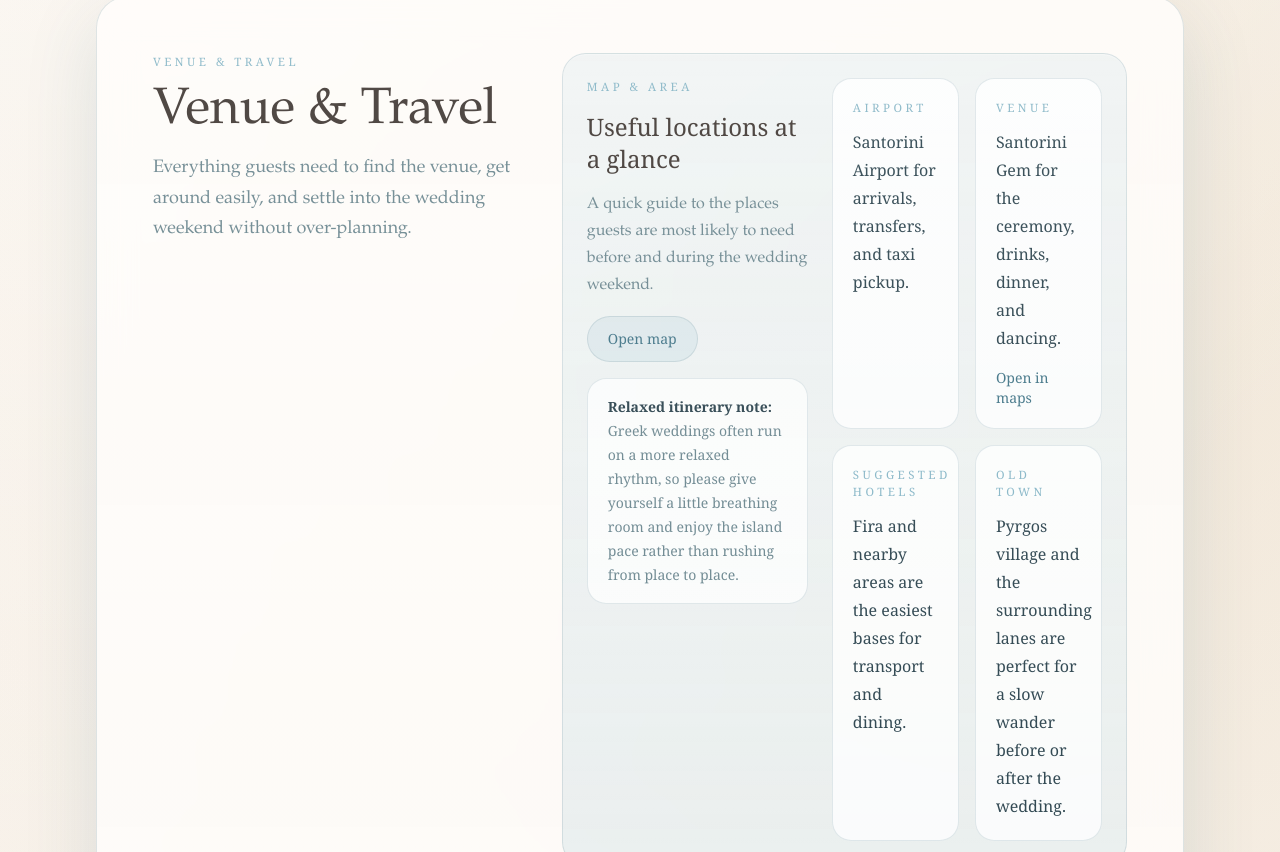
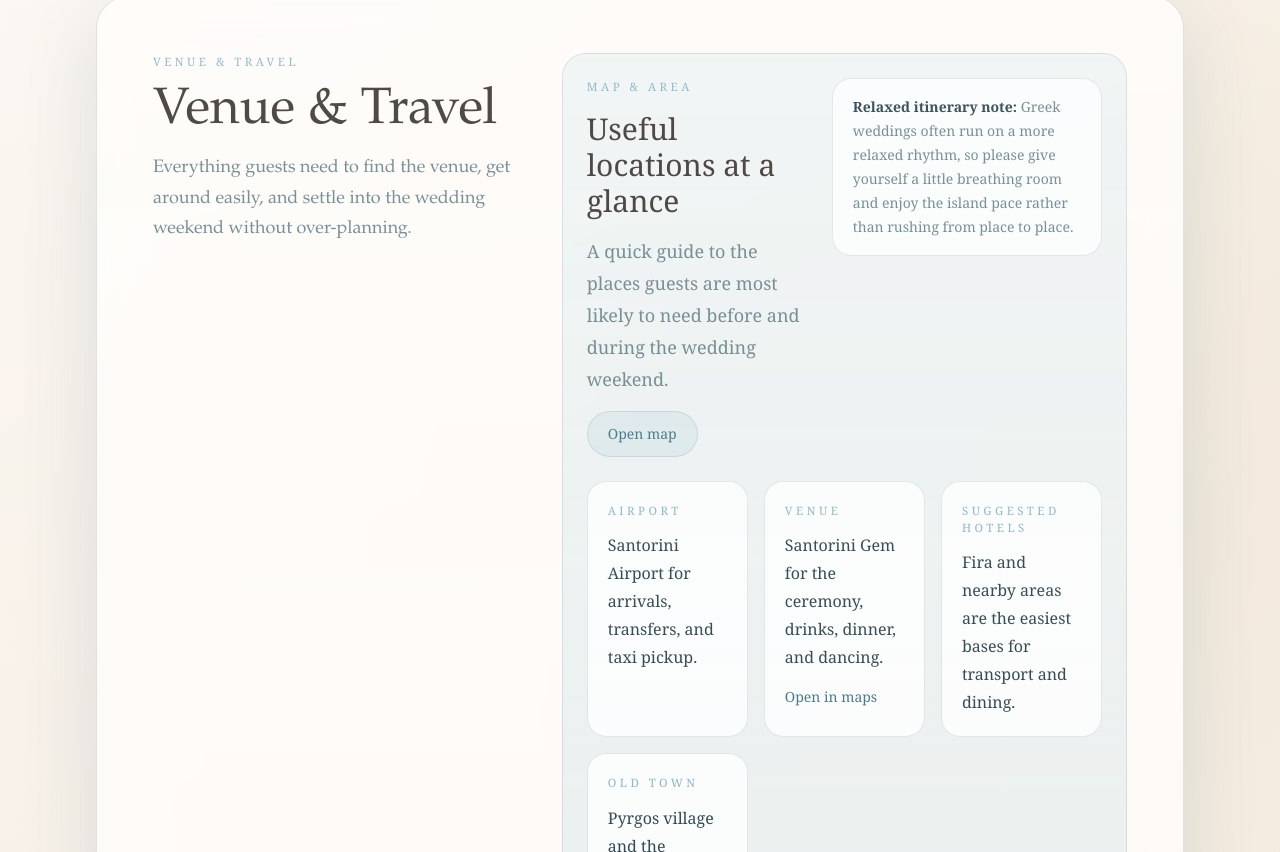
Before and after one commit to dh1612/wedding-website-platform, a Next.js app: page /wedding in a window 1280 px wide. Shown: the part 1148-2000 px from the top of the page. Built offline with nearby package versions, Linux system fonts and the light colour scheme.

Commit message:
Improve desktop layout for map and area section

```diff
--- a/components/travel-section.tsx
+++ b/components/travel-section.tsx
@@ -57,13 +57,16 @@ export function TravelSection({ weddingData }: TravelSectionProps) {
             ) : null}
             {showMapUtility ? (
               <article className="accent-panel rounded-[1.5rem] p-6 sm:col-span-2">
-                <div className="grid gap-6 lg:grid-cols-[0.9fr_1.1fr]">
+                <div className="space-y-6">
+                  <div className="grid gap-6 lg:grid-cols-[minmax(0,0.9fr)_minmax(0,1.1fr)] lg:items-start">
                     <div className="space-y-4">
                       <p className="eyebrow">Map & Area</p>
-                    <h3 className="text-2xl">Useful locations at a glance</h3>
-                    <p className="prose-copy">
-                      A quick guide to the places guests are most likely to need before and during the wedding weekend.
+                      <h3 className="max-w-xl text-2xl sm:text-3xl">Useful locations at a glance</h3>
+                      <p className="max-w-2xl text-lg leading-8 text-[var(--muted)]">
+                        A quick guide to the places guests are most likely to need before and during
+                        the wedding weekend.
                       </p>
+                      <div className="flex flex-wrap gap-3">
                         {wedding.travel.mapLink ? (
                           <a
                             href={wedding.travel.mapLink}
@@ -74,14 +77,17 @@ export function TravelSection({ weddingData }: TravelSectionProps) {
                             Open map
                           </a>
                         ) : null}
+                      </div>
+                    </div>
                     {wedding.travel.relaxedNote ? (
-                      <div className="rounded-[1.2rem] border border-[var(--border)] bg-white/72 px-5 py-4 text-sm leading-6 text-[var(--muted)]">
+                      <div className="rounded-[1.2rem] border border-[var(--border)] bg-white/72 px-5 py-4 text-sm leading-6 text-[var(--muted)] lg:max-w-xl">
                         <strong className="text-[var(--foreground)]">Relaxed itinerary note:</strong>{" "}
                         {wedding.travel.relaxedNote}
                       </div>
                     ) : null}
                   </div>
-                  <div className="grid gap-4 sm:grid-cols-2">
+
+                  <div className="grid gap-4 md:grid-cols-2 xl:grid-cols-3">
                     {(wedding.travel.mapSpots ?? []).map((spot) => (
                       <div
                         key={`${spot.label}-${spot.detail}`}
```
Lines whose indentation alone changed are shown as unchanged.
